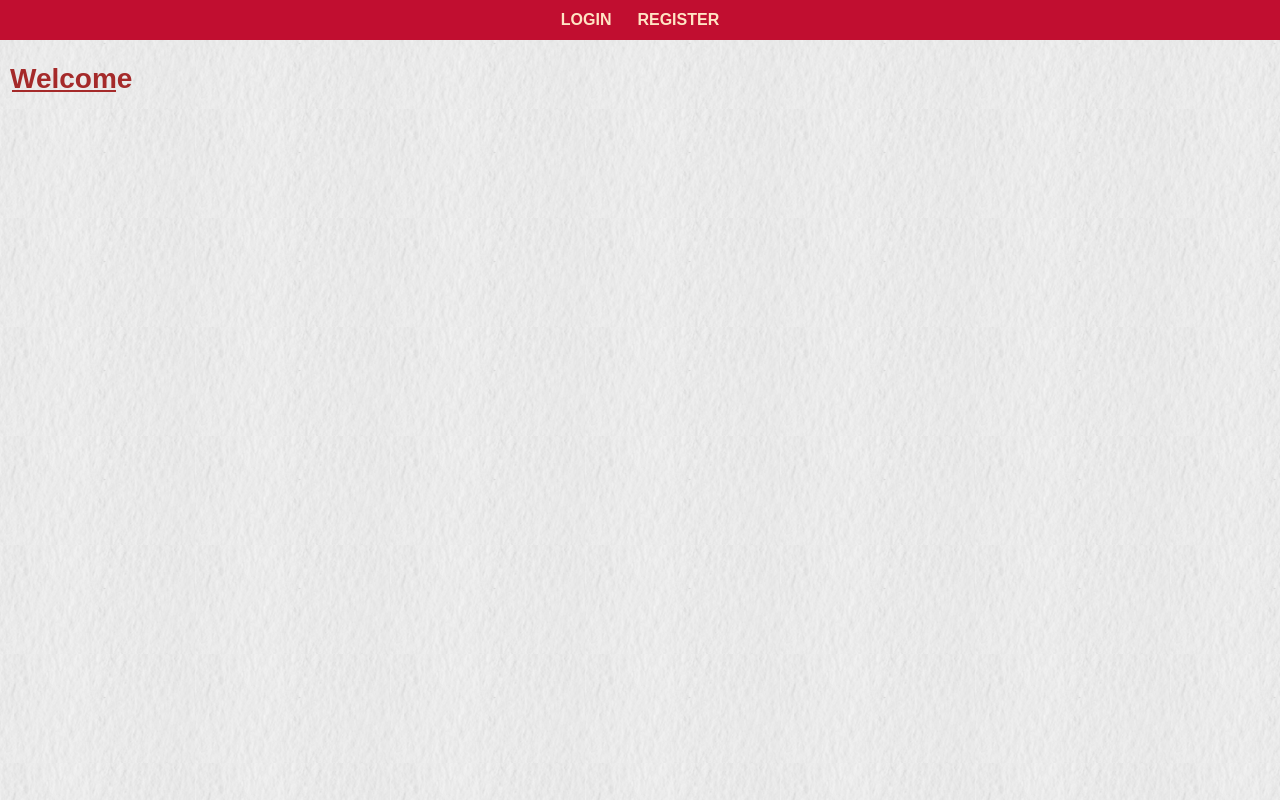
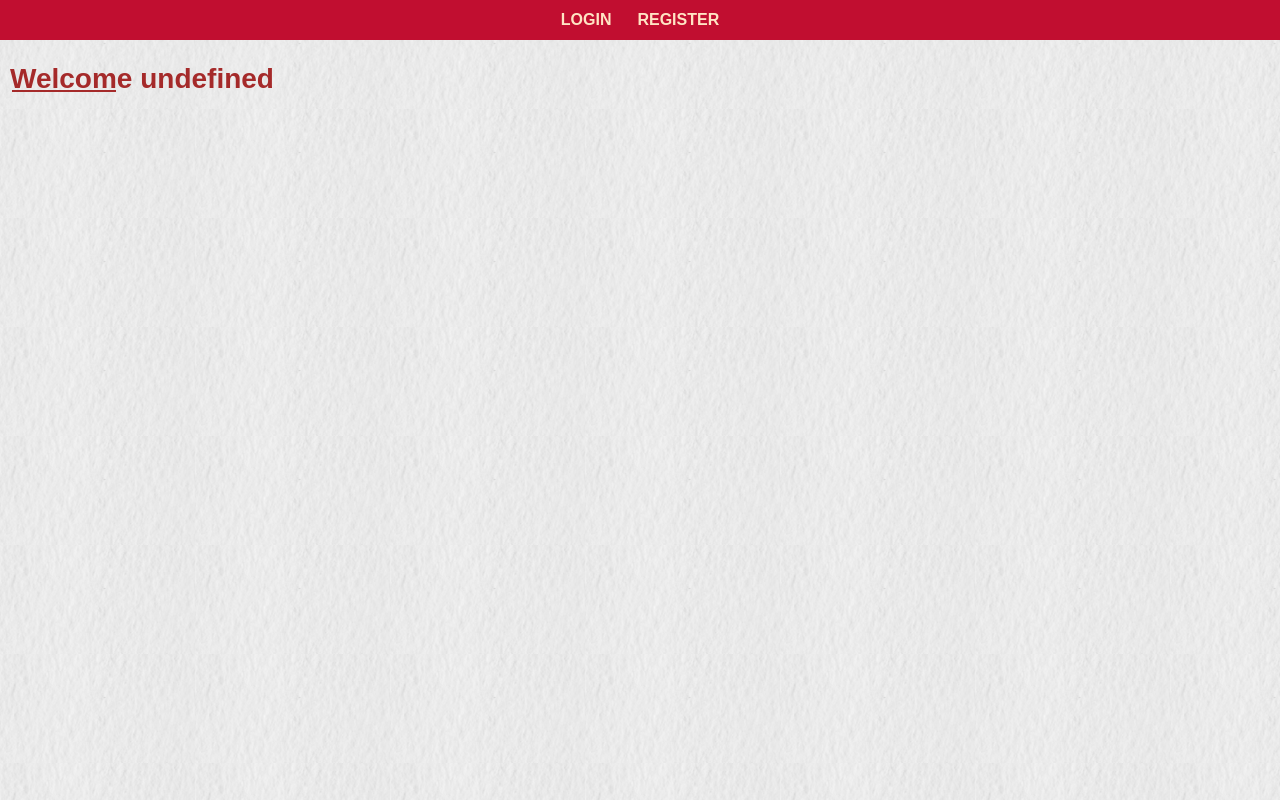
Before and after one commit to carlosmiguelviegas/virtual-library-react, a React (Create React App) app: page / in a window 1280 px wide. Built offline with nearby package versions, Linux system fonts and the light colour scheme.

Commit message:
update the home page title with the name of the current user

```diff
--- a/src/pages/home/Home.js
+++ b/src/pages/home/Home.js
@@ -4,7 +4,7 @@ import styles from './Home.module.css';
 const Home = ({ currentUser }) => {
   return (
     <section>
-      <h1 className={styles.title}>{HOME_PAGE_WELCOME}</h1>
+      <h1 className={styles.title}>{`${HOME_PAGE_WELCOME} ${currentUser['name']}`}</h1>
       <hr className={styles.divider} />
     </section>
   );
```
